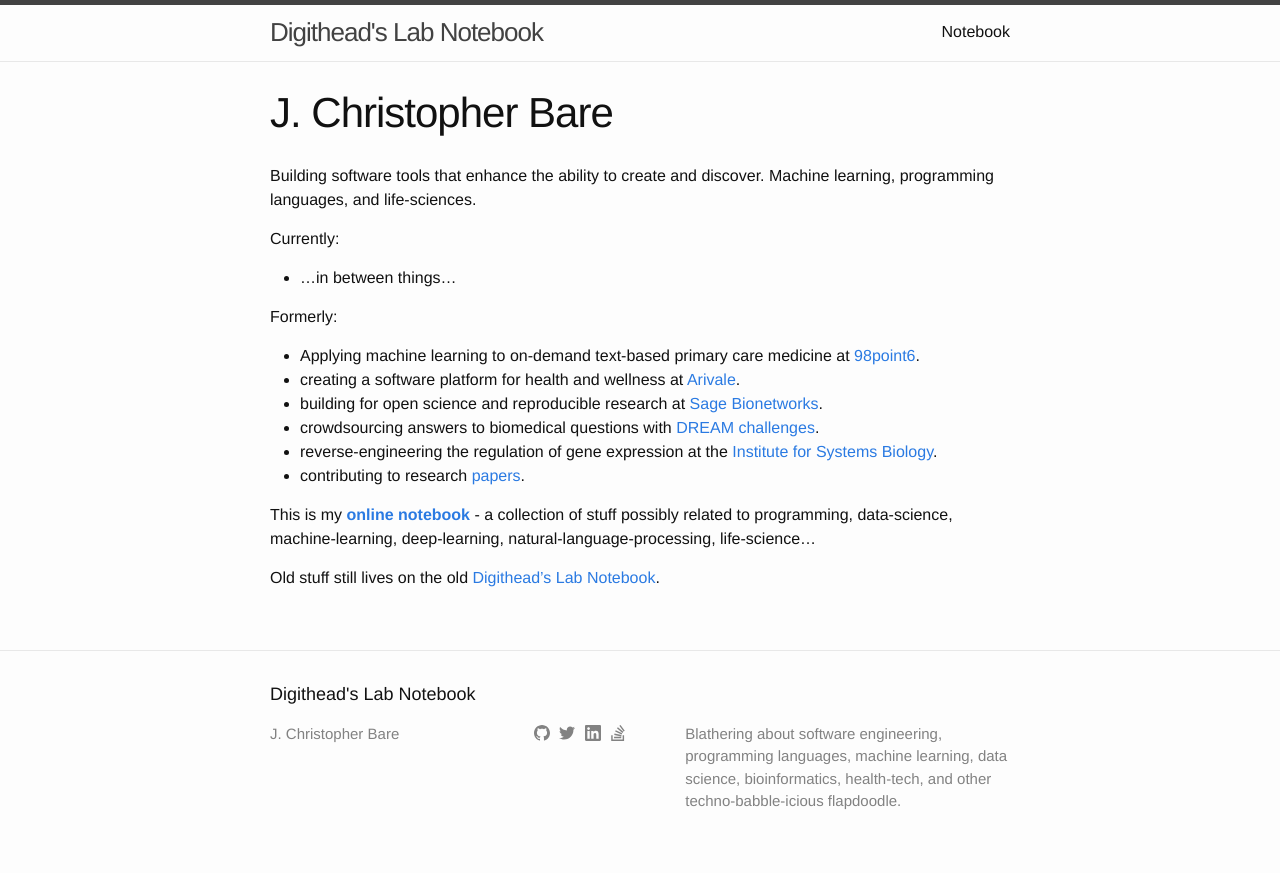
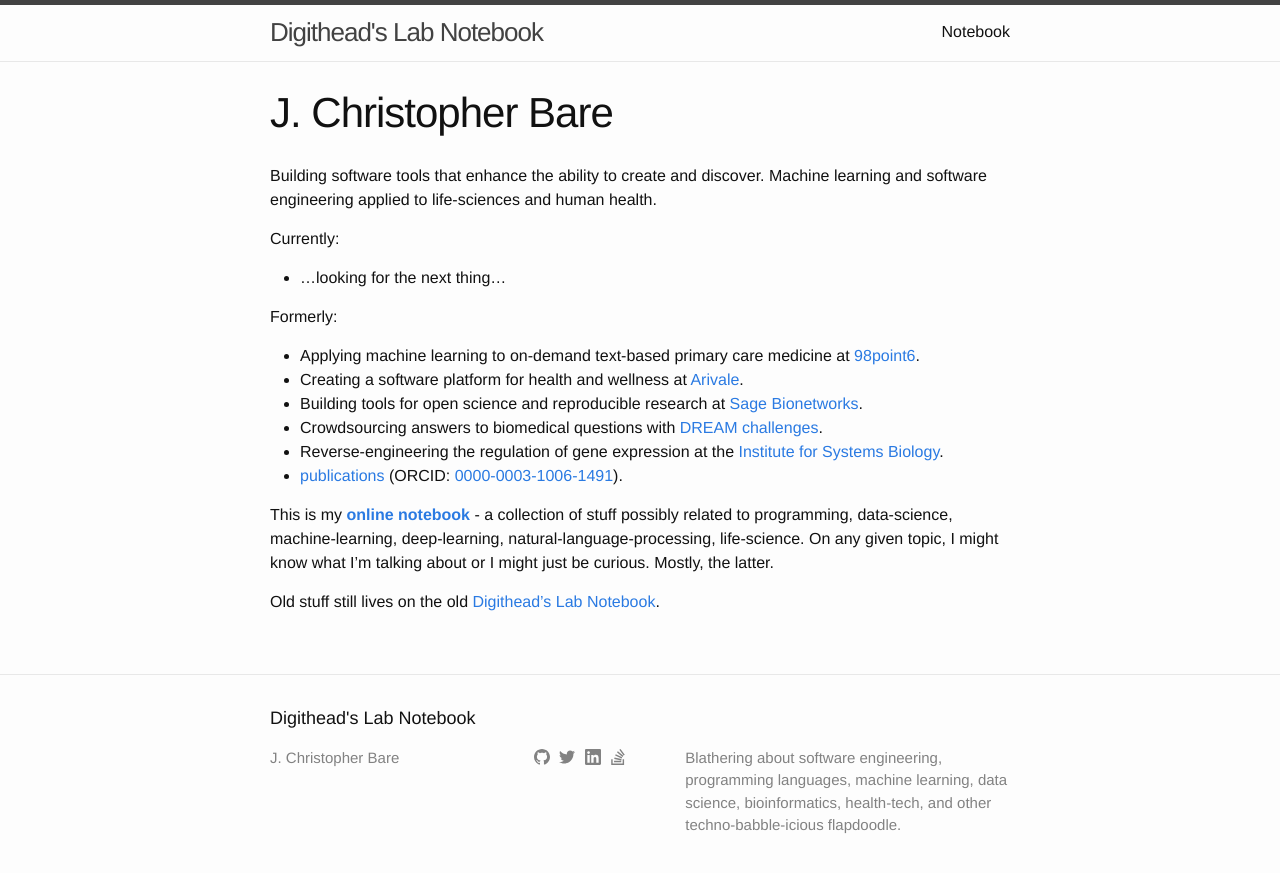
Before and after one commit to cbare/cbare.github.io, a Jekyll site: the page built from index.md, in a window 1280 px wide. Shown: the top 873 px of the page. Built offline with Jekyll 4.4.1, drawn with Linux system fonts in a browser that asks for light colours.

Commit message:
update index page

```diff
--- a/index.md
+++ b/index.md
@@ -3,20 +3,20 @@ layout: page
 title: J. Christopher Bare
 ---
 
-Building software tools that enhance the ability to create and discover. Machine learning, programming languages, and life-sciences.
+Building software tools that enhance the ability to create and discover. Machine learning and software engineering applied to life-sciences and human health.
 
 Currently:
-* ...in between things...
+* ...looking for the next thing...
 
 Formerly:
 * Applying machine learning to on-demand text-based primary care medicine at [98point6][8].
-* creating a software platform for health and wellness at [Arivale][1].
-* building for open science and reproducible research at [Sage Bionetworks][2].
-* crowdsourcing answers to biomedical questions with [DREAM challenges][3].
-* reverse-engineering the regulation of gene expression at the [Institute for Systems Biology][4].
-* contributing to research [papers][5].
+* Creating a software platform for health and wellness at [Arivale][1].
+* Building tools for open science and reproducible research at [Sage Bionetworks][2].
+* Crowdsourcing answers to biomedical questions with [DREAM challenges][3].
+* Reverse-engineering the regulation of gene expression at the [Institute for Systems Biology][4].
+* [publications][5] (ORCID: [0000-0003-1006-1491][9]).
 
-This is my **[online notebook][7]** - a collection of stuff possibly related to programming, data-science, machine-learning, deep-learning, natural-language-processing, life-science...
+This is my **[online notebook][7]** - a collection of stuff possibly related to programming, data-science, machine-learning, deep-learning, natural-language-processing, life-science. On any given topic, I might know what I'm talking about or I might just be curious. Mostly, the latter.
 
 Old stuff still lives on the old [Digithead's Lab Notebook][6].
 
```
Also changed, not shown: other parts of index.md (+1 -0 lines).
